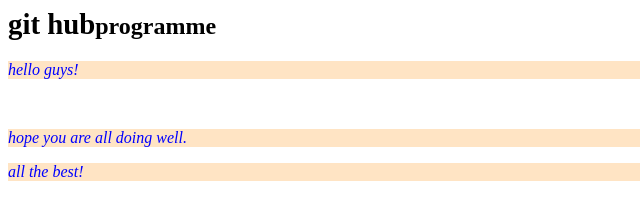
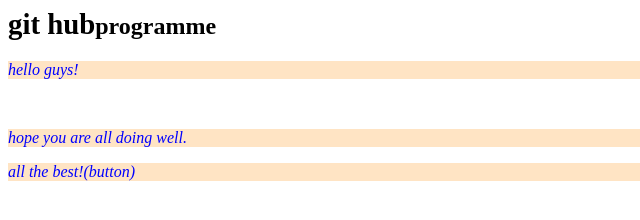
Before and after one commit to GudaPallavi02/newrepo, a plain HTML site: page index.html in a window 1280 px wide. Shown: the full height of the page, 0-640 px from the left. Drawn offline with Linux system fonts and the light colour scheme.

```diff
--- a/index.html
+++ b/index.html
@@ -11,6 +11,6 @@
 <p>hello guys!</p>
 <br>
 <p> hope you are all doing well.</p>
-<p> all the best!</p>
+<p> all the best!(button)</p>
 </body>
 </html>
```
